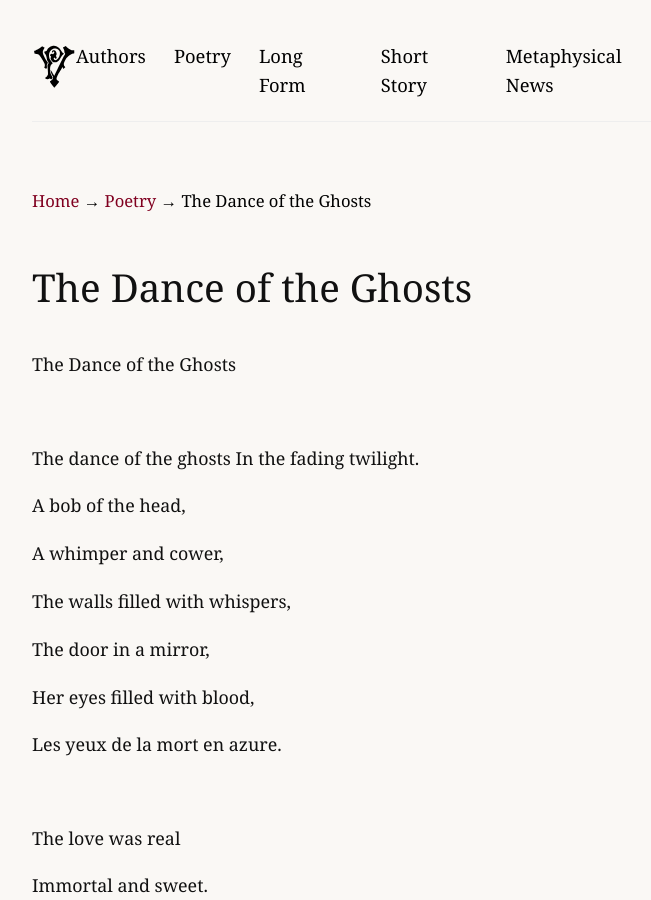
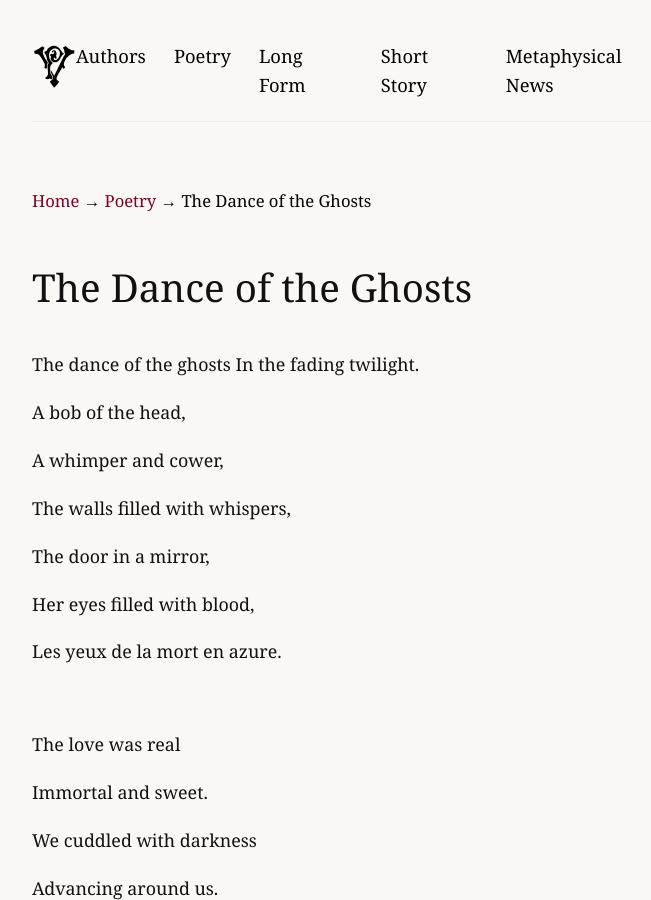
Before and after one commit to charlesvoltaire-public/charlesvoltaire-public.github.io, a Jekyll site: the page built from charles-voltaire/the-dance-of-the-ghosts.md, in a window 1280 px wide and 900 px high. Shown: the whole window, without its empty margins (288-939 px from the left). Built offline with Jekyll 4.4.1, drawn with Linux system fonts in a browser that asks for light colours.

Commit message:
Update the-dance-of-the-ghosts.md

```diff
--- a/charles-voltaire/the-dance-of-the-ghosts.md
+++ b/charles-voltaire/the-dance-of-the-ghosts.md
@@ -6,8 +6,6 @@ author: Charles Voltaire
 categories: [poetry]
 permalink: /the-dance-of-the-ghosts
 ---
-
-The Dance of the Ghosts
 
 The dance of the ghosts In the fading twilight.
 A bob of the head,
@@ -59,7 +57,9 @@ Is her beautiful dance,
 The inscription which writes,
 "Give me one ghost in place of another."
 
-* Voltaire
+-- Voltaire
+
+---
 
 This work was originally released under a Creative Commons Attribution 4.0 International License (CC BY 4.0).
 
```
